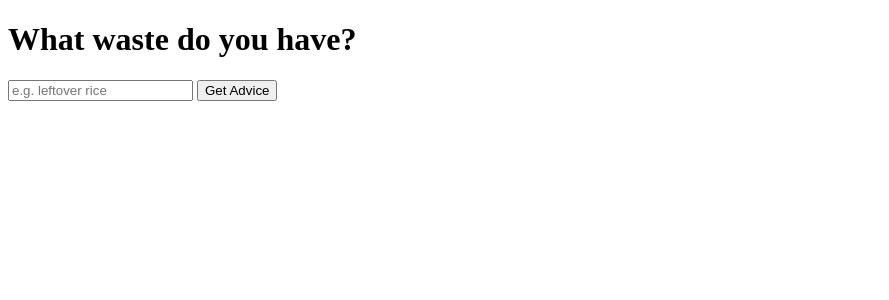
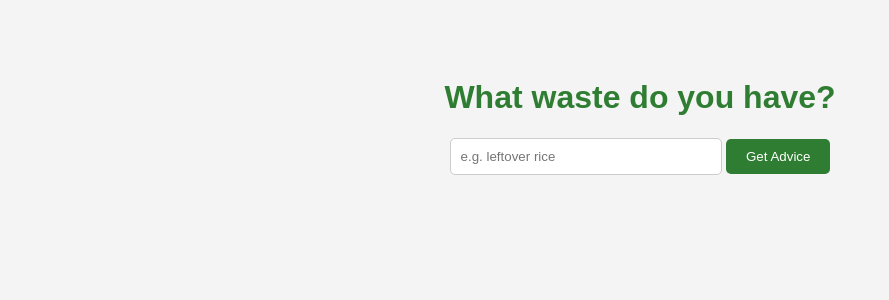
Before and after one commit to Anaam-Agnihotri/ReSource, a Flask app: page / in a window 1280 px wide. Shown: the top 300 px of the page, without its empty margins (0-889 px from the left). Run offline with Flask 3, Linux system fonts and the light colour scheme.

Commit message:
Add CSS styling for homepage form

```diff
--- /dev/null
+++ b/static/style.css
@@ -0,0 +1,26 @@
+body {
+    font-family: Arial, sans-serif;
+    background-color: #f4f4f4;
+    text-align: center;
+    padding: 50px;
+}
+
+h1 {
+    color: #2e7d32;
+}
+
+input[type="text"] {
+    padding: 10px;
+    width: 250px;
+    border: 1px solid #ccc;
+    border-radius: 5px;
+}
+
+input[type="submit"] {
+    padding: 10px 20px;
+    background-color: #2e7d32;
+    color: white;
+    border: none;
+    border-radius: 5px;
+    cursor: pointer;
+}
--- a/templates/index.html
+++ b/templates/index.html
@@ -2,6 +2,7 @@
 <html>
 <head>
     <title>ReSource</title>
+<link rel="stylesheet" href="{{ url_for('static', filename='style.css') }}">
 </head>
 <body>
     <h1>What waste do you have?</h1>
```
